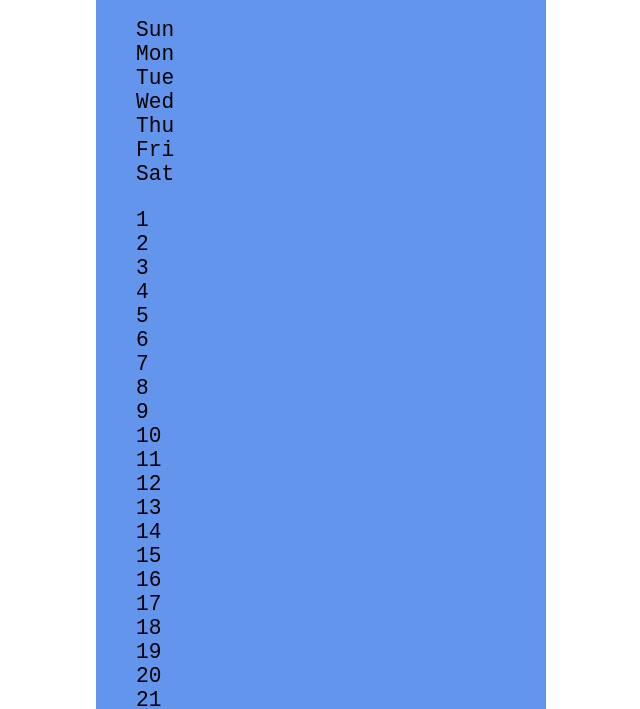
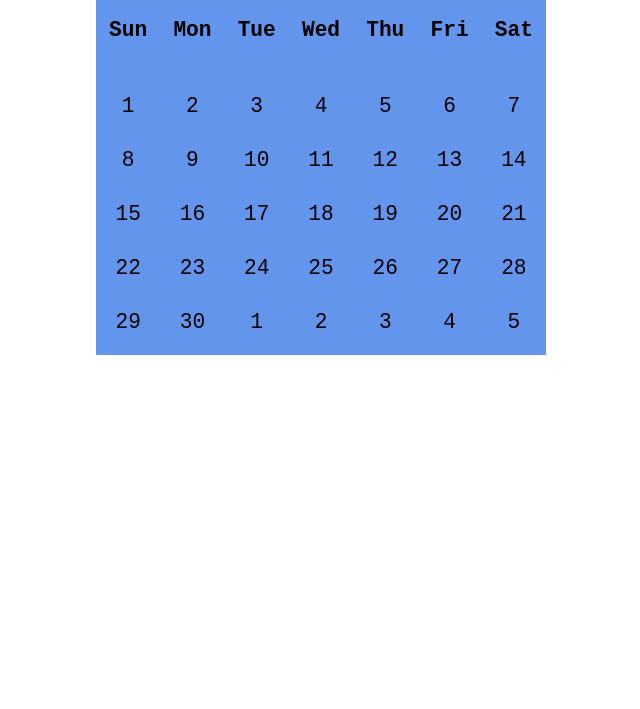
Before and after one commit to rfloarea/calendar-widget, a plain HTML site: page index.html in a window 1280 px wide. Shown: the part 77-786 px from the top of the page, without its empty margins (319-959 px from the left). Drawn offline with nearby package versions, Linux system fonts and the light colour scheme.

Commit message:
basic dates styles

```diff
--- a/style.css
+++ b/style.css
@@ -35,4 +35,20 @@ header .calendar-navigation span {
 
 .calendar-body ul {
   list-style: none;
+  display: flex;
+  flex-wrap: wrap;
+  text-align: center;
+  margin-left: -40px;
 }
+
+.calendar-body li {
+  width: calc(100% / 7);
+}
+
+.calendar-body .calendar-weekdays li {
+  font-weight: bold;
+}
+
+.calendar-body .calendar-dates li {
+  margin-top: 30px;
+}
```
